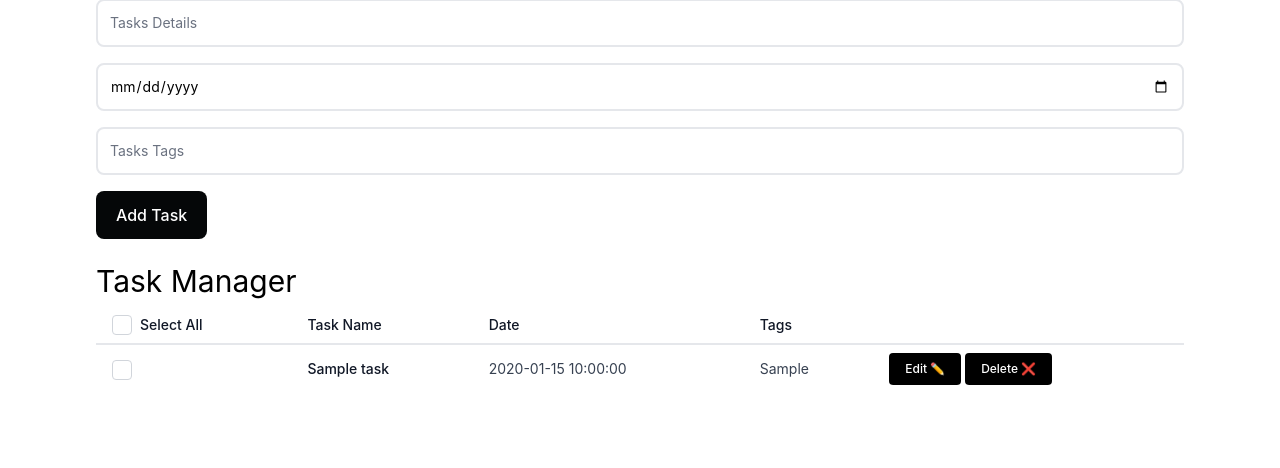
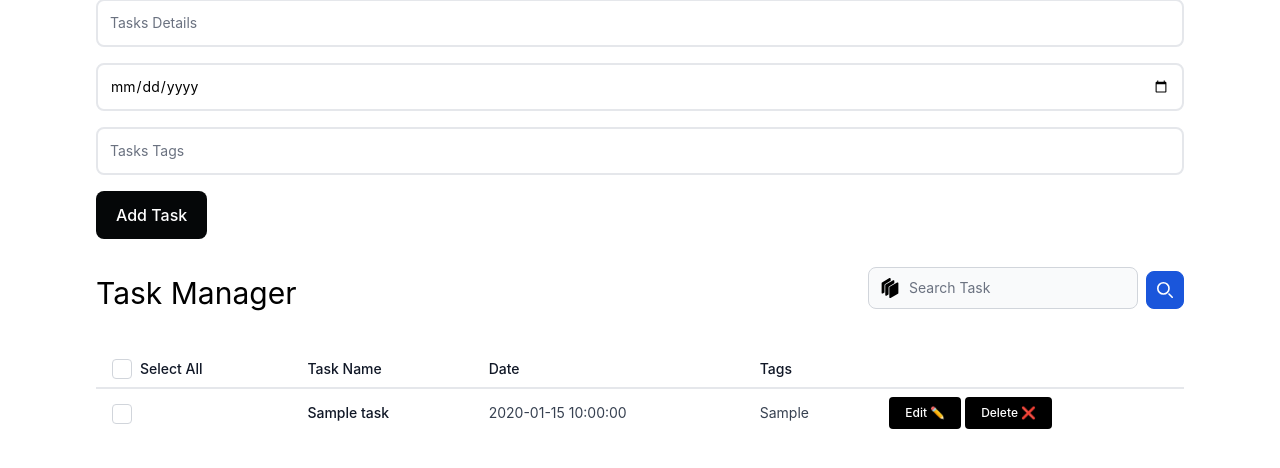
Before and after one commit to abuansarpatowary/php-tasks-manager, a PHP site: page / in a window 1280 px wide. Shown: the part 125-593 px from the top of the page. Run offline with PHP 8.4, Linux system fonts and the light colour scheme; the visitor is signed in with stand-in values (Sample User, id 1); tables that the repository leaves empty or names only in its code hold one stand-in row (values such as "Sample post"); some libraries are stand-ins or nearby versions.

Commit message:
search feature added in the tasklist section

```diff
--- a/index.php
+++ b/index.php
@@ -10,7 +10,12 @@
     if(!$connection) {
         throw new Exception( "Cannot connect to database" );
     }
+    $search = $_GET['search'] ?? '';
+    if($search){
+        $query = "SELECT * FROM  " . DB_TABLE . " WHERE user_id = {$user_id} AND taskname LIKE '%{$search}%'";
+    }else{
         $query = "SELECT * FROM  " . DB_TABLE . " WHERE user_id = {$user_id}";
+    }
     $result = mysqli_query($connection, $query);
 ?>
 <!DOCTYPE html>
@@ -39,6 +44,7 @@
           <span class="font-bold">Task Master</span>
         </a>
       </div>
+
       <div class="flex items-center">
           <div class="flex items-center ml-3">
             <div>
@@ -153,6 +159,8 @@
           </div>
   </form>
 </div>
+<div class="flex justify-between mt-7 pb-8">
+    <div>
     <h2 class="text-3xl py-2">Task Manager</h2>
     <?Php
       if(mysqli_num_rows($result) == 0){
@@ -161,6 +169,25 @@
         <?php
       }else{
     ?>
+    </div>
+    <div>
+      <form class="flex items-end">
+        <label for="simple-search" class="sr-only">Search</label>
+        <div class="relative">
+            <div class="absolute inset-y-0 left-0 flex items-center pl-3 pointer-events-none">
+            <svg class="flex-shrink-0 w-5 h-5 text-gray-500 transition duration-75 dark:text-gray-400 group-hover:text-gray-900 dark:group-hover:text-white" role="img" viewBox="0 0 24 24" xmlns="http://www.w3.org/2000/svg"><title>Dask</title><path d="m11.246 9.754 5.848-3.374a.202.202 0 0 0 .1-.175l.002-2.553c0-.324-.133-.645-.392-.841a1 1 0 0 0-1.118-.074l-2.425 1.4-6.436 3.712a1.007 1.007 0 0 0-.504.872l-.003 8.721v2.825c0 .324.132.645.39.842.335.253.766.278 1.12.074l2.363-1.364a.202.202 0 0 0 .101-.175l.003-8.244a1.902 1.902 0 0 1 .951-1.646Zm10.316-4.336a1.005 1.005 0 0 0-.504-.137.997.997 0 0 0-.503.137l-8.86 5.112a1.01 1.01 0 0 0-.505.87l-.003 11.591c0 .364.188.69.503.872a.995.995 0 0 0 1.007 0l8.86-5.112a1.01 1.01 0 0 0 .504-.872l.004-11.59a.997.997 0 0 0-.503-.871ZM6.378 7.074l6.334-3.655a.202.202 0 0 0 .1-.175l.001-2.193c0-.324-.133-.646-.392-.84a1 1 0 0 0-1.118-.075L2.443 5.25a1.007 1.007 0 0 0-.504.872l-.003 11.546c0 .324.133.645.39.842a1 1 0 0 0 1.12.074l1.877-1.082a.202.202 0 0 0 .1-.175l.003-8.605c0-.68.363-1.307.952-1.647z"></path></svg>
+            </div>
+            <input type="text" name="search" id="simple-search" class="bg-gray-50 border border-gray-300 text-gray-900 text-sm rounded-lg focus:ring-blue-500 focus:border-blue-500 block w-full pl-10 p-2.5  dark:bg-gray-700 dark:border-gray-600 dark:placeholder-gray-400 dark:text-white dark:focus:ring-blue-500 dark:focus:border-blue-500" placeholder="Search Task" required>
+        </div>
+        <button type="submit" class="p-2.5 ml-2 text-sm font-medium text-white bg-blue-700 rounded-lg border border-blue-700 hover:bg-blue-800 focus:ring-4 focus:outline-none focus:ring-blue-300 dark:bg-blue-600 dark:hover:bg-blue-700 dark:focus:ring-blue-800">
+            <svg class="w-4 h-4" aria-hidden="true" xmlns="http://www.w3.org/2000/svg" fill="none" viewBox="0 0 20 20">
+                <path stroke="currentColor" stroke-linecap="round" stroke-linejoin="round" stroke-width="2" d="m19 19-4-4m0-7A7 7 0 1 1 1 8a7 7 0 0 1 14 0Z"/>
+            </svg>
+            <span class="sr-only">Search</span>
+        </button>
+    </form>
+    </div>
+  </div>
   <div class="overflow-x-auto">
   <table class="min-w-full divide-y-2 divide-gray-200 bg-white text-sm">
     <thead>
```
Lines whose indentation alone changed are shown as unchanged.
